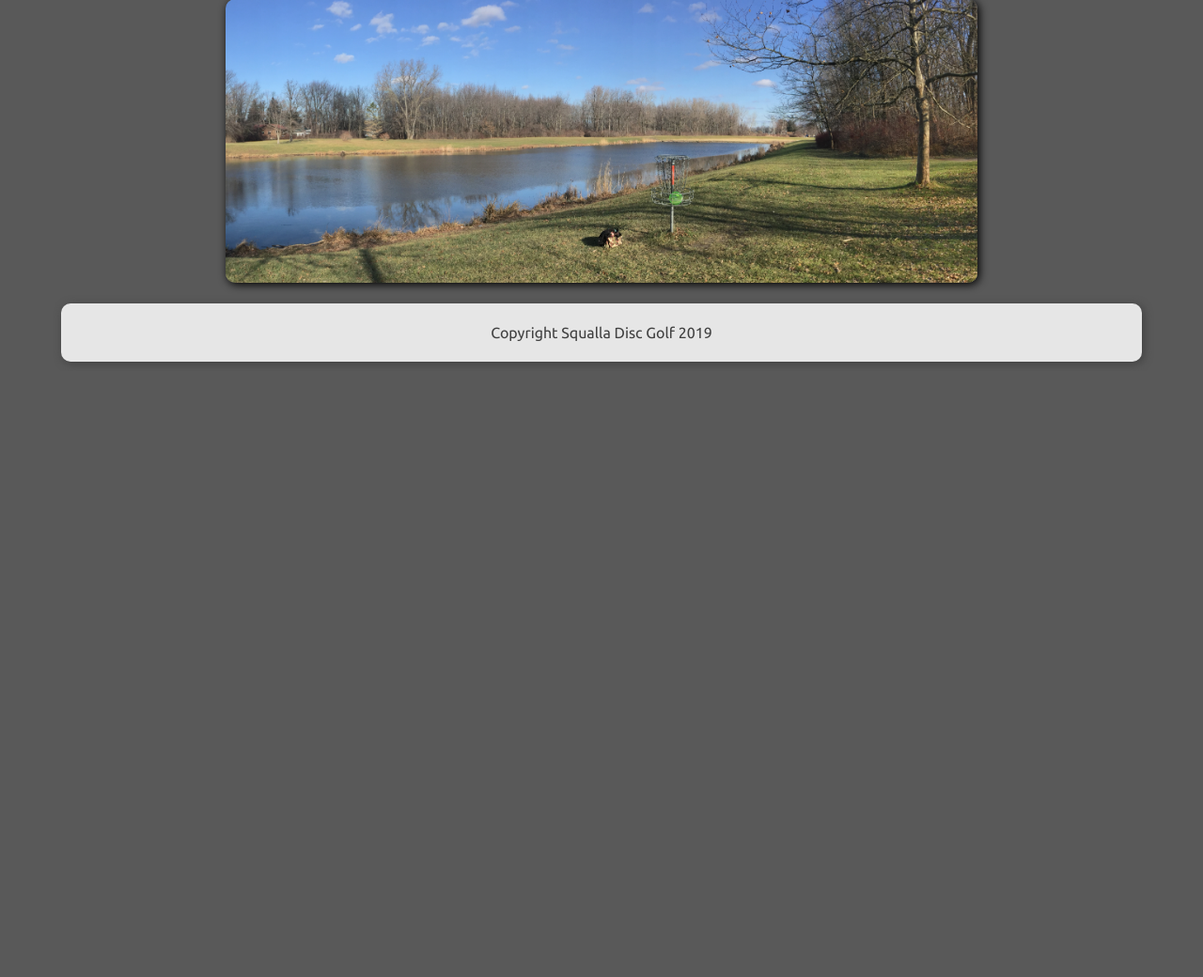
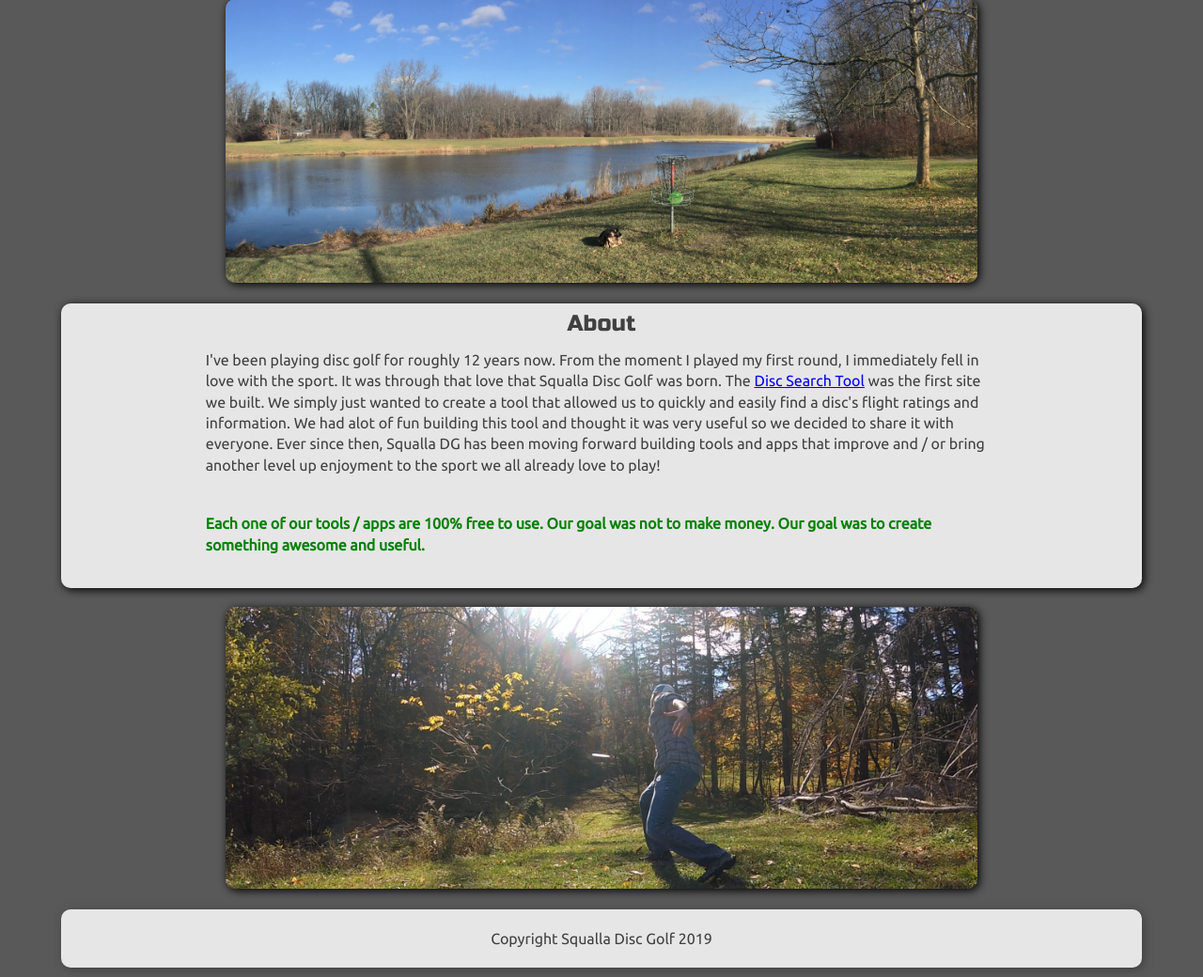
Before and after one commit to mjmangus16/squalla-landing2, a PHP site: page /index.html in a window 1280 px wide. Shown: the part 761-1801 px from the top of the page at 94% size. Before the commit the page ends 1148 px from the top, so only its background shows below. Run offline with PHP 8.4, Linux system fonts and the light colour scheme.

Commit message:
added an about section

```diff
--- a/css/index.css
+++ b/css/index.css
@@ -472,3 +472,36 @@
     display: inline;
   }
 }
+.home .section2 {
+  display: flex;
+  justify-content: space-between;
+  flex-direction: row;
+  align-items: center;
+  flex-wrap: wrap;
+}
+.home .section2 > div {
+  width: 100%;
+  min-width: 275px;
+  height: auto;
+  background-color: #e6e6e6;
+  box-shadow: 2px 2px 10px;
+  border-radius: 1rem;
+  margin: 10px auto;
+}
+.home .section2 > div .about-content {
+  width: 75%;
+  margin: auto;
+  padding: 10px;
+}
+.home .section2 > div .about-content h4 {
+  text-align: center;
+}
+.home .section2 > div .about-content p {
+  padding: 15px 0px 25px;
+  text-align: left;
+  color: #404040;
+}
+.home .section2 > div .about-content .orange-text {
+  color: green;
+  font-weight: bold;
+}
--- a/index.html
+++ b/index.html
@@ -128,6 +128,36 @@
       </section>
       <img src="./img/panorama1.jpg" class="bottom-image bottom-image1" />
       <img src="./img/panorama2.jpg" class="bottom-image bottom-image2" />
+      <section class="section2">
+        <div>
+          <div class="about-content">
+            <h4>About</h4>
+            <p>
+              I've been playing disc golf for roughly 12 years now. From the
+              moment I played my first round, I immediately fell in love with
+              the sport. It was through that love that Squalla Disc Golf was
+              born. The
+              <a href="https://www.squalladgdiscsearch.com/" target="_blank"
+                >Disc Search Tool</a
+              >
+              was the first site we built. We simply just wanted to create a
+              tool that allowed us to quickly and easily find a disc's flight
+              ratings and information. We had alot of fun building this tool and
+              thought it was very useful so we decided to share it with
+              everyone. Ever since then, Squalla DG has been moving forward
+              building tools and apps that improve and / or bring another level
+              up enjoyment to the sport we all already love to play!
+            </p>
+            <p class="orange-text">
+              Each one of our tools / apps are 100% free to use. Our goal was
+              not to make money. Our goal was to create something awesome and
+              useful.
+            </p>
+          </div>
+        </div>
+      </section>
+      <img src="./img/Discing-24.jpg" class="bottom-image bottom-image1" />
+      <img src="./img/Discing-24_.jpg" class="bottom-image bottom-image2" />
     </div>
 
     <footer>
--- a/less/home-page.less
+++ b/less/home-page.less
@@ -168,6 +168,39 @@
       display: inline;
     }
   }
+
+  .section2 {
+    .flexProperties(space-between, row, wrap);
+
+    > div {
+      width: 100%;
+      min-width: 275px;
+      height: auto;
+      background-color: @nav-bg-color;
+      .shadowRadius();
+
+      .about-content {
+        width: 75%;
+        margin: auto;
+        padding: 10px;
+
+        h4 {
+          text-align: center;
+        }
+
+        p {
+          padding: 15px 0px 25px;
+          text-align: left;
+          color: @font-color;
+        }
+
+        .orange-text {
+          color: green;
+          font-weight: bold;
+        }
+      }
+    }
+  }
 }
 
 // test
```
Also changed, not shown: img/Discing-24.jpg (added), img/Discing-24_.jpg (added).
